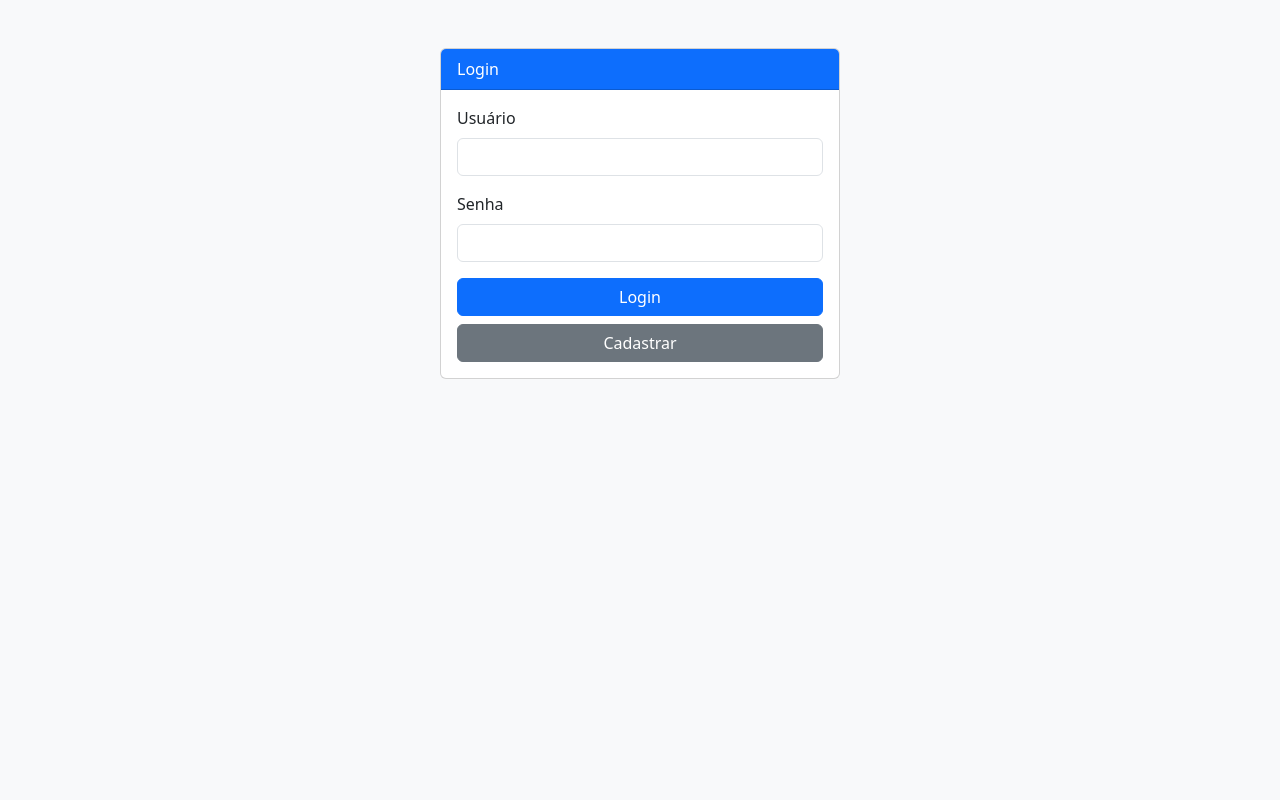
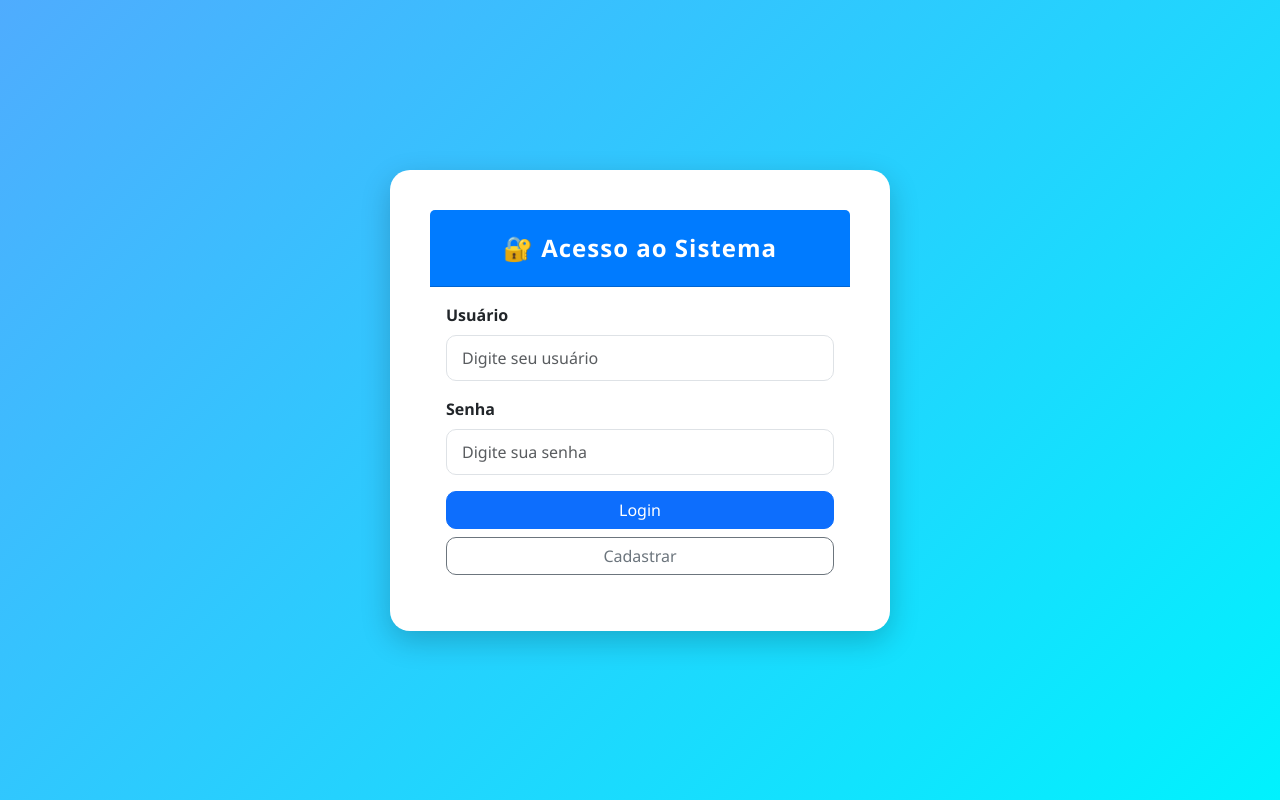
Before and after one commit to LucasVentura52/api-node-crud, a website: page public/login.html in a window 1280 px wide. Drawn offline with nearby package versions, Linux system fonts and the light colour scheme; some packages are replaced by stand-ins of ours; a script that the page names is missing.

Commit message:
style: mudanças nos estilos da tela de login e o index.

```diff
--- a/public/login.html
+++ b/public/login.html
@@ -1,28 +1,100 @@
 <!DOCTYPE html>
 <html lang="pt-br">
+
 <head>
   <meta charset="UTF-8">
+  <meta name="viewport" content="width=device-width, initial-scale=1.0">
   <title>Login</title>
+
   <link href="https://cdn.jsdelivr.net/npm/bootstrap@5.3.3/dist/css/bootstrap.min.css" rel="stylesheet">
   <script src="https://cdn.jsdelivr.net/npm/sweetalert2@11"></script>
+
+  <style>
+    body {
+      background: linear-gradient(135deg, #4facfe, #00f2fe);
+      height: 100vh;
+      margin: 0;
+      font-family: 'Segoe UI', sans-serif;
+    }
+
+    .wrapper {
+      display: flex;
+      justify-content: center;
+      align-items: center;
+      height: 100vh;
+    }
+
+    .card {
+      background: #ffffff;
+      border: none;
+      border-radius: 20px;
+      padding: 40px;
+      width: 100%;
+      max-width: 500px;
+      box-shadow: 0 10px 30px rgba(0, 0, 0, 0.2);
+      transition: all 0.3s ease;
+    }
+
+    .card:hover {
+      box-shadow: 0 15px 35px rgba(0, 0, 0, 0.25);
+      transform: translateY(-3px);
+    }
+
+    .card-header {
+      background-color: #007bff;
+      color: white;
+      border-radius: 20px 20px 0 0;
+      text-align: center;
+      padding: 20px;
+      font-size: 1.5rem;
+      font-weight: bold;
+      letter-spacing: 1px;
+    }
+
+    .form-label {
+      font-weight: 600;
+    }
+
+    .form-control {
+      border-radius: 10px;
+      padding: 10px 15px;
+      font-size: 1rem;
+    }
+
+    .btn-primary {
+      border-radius: 10px;
+      transition: background-color 0.3s ease;
+    }
+
+    .btn-primary:hover {
+      background-color: #0056b3;
+    }
+
+    .btn-outline-secondary {
+      border-radius: 10px;
+    }
+  </style>
 </head>
-<body class="bg-light">
 
-<div class="container py-5">
-  <div class="card mx-auto" style="max-width: 400px;">
-    <div class="card-header bg-primary text-white">Login</div>
+<body>
+
+  <div class="wrapper">
+    <div class="card">
+      <div class="card-header">
+        🔐 Acesso ao Sistema
+      </div>
       <div class="card-body">
         <div class="mb-3">
           <label class="form-label">Usuário</label>
-        <input type="text" id="username" class="form-control">
+          <input type="text" id="username" class="form-control" placeholder="Digite seu usuário">
         </div>
         <div class="mb-3">
           <label class="form-label">Senha</label>
-        <input type="password" id="password" class="form-control">
+          <input type="password" id="password" class="form-control" placeholder="Digite sua senha">
         </div>
         <div class="d-grid gap-2">
           <button class="btn btn-primary" onclick="login()">Login</button>
-        <button class="btn btn-secondary" onclick="cadastrar()">Cadastrar</button>
+          <button class="btn btn-outline-secondary" onclick="cadastrar()">Cadastrar</button>
         </div>
       </div>
     </div>
@@ -51,6 +123,7 @@ function login() {
           const token = d.token;
           const payload = decodeJwt(token);
           const expiracao = formatarDataExpiracao(payload.exp);
+
           localStorage.setItem('token', token);
           localStorage.setItem('expiracao', expiracao);
 
@@ -100,4 +173,5 @@ function formatarDataExpiracao(exp) {
   </script>
 
 </body>
+
 </html>
```
Also changed, not shown: public/index.html (+129 -16 lines). Lines whose indentation alone changed are shown as unchanged.
